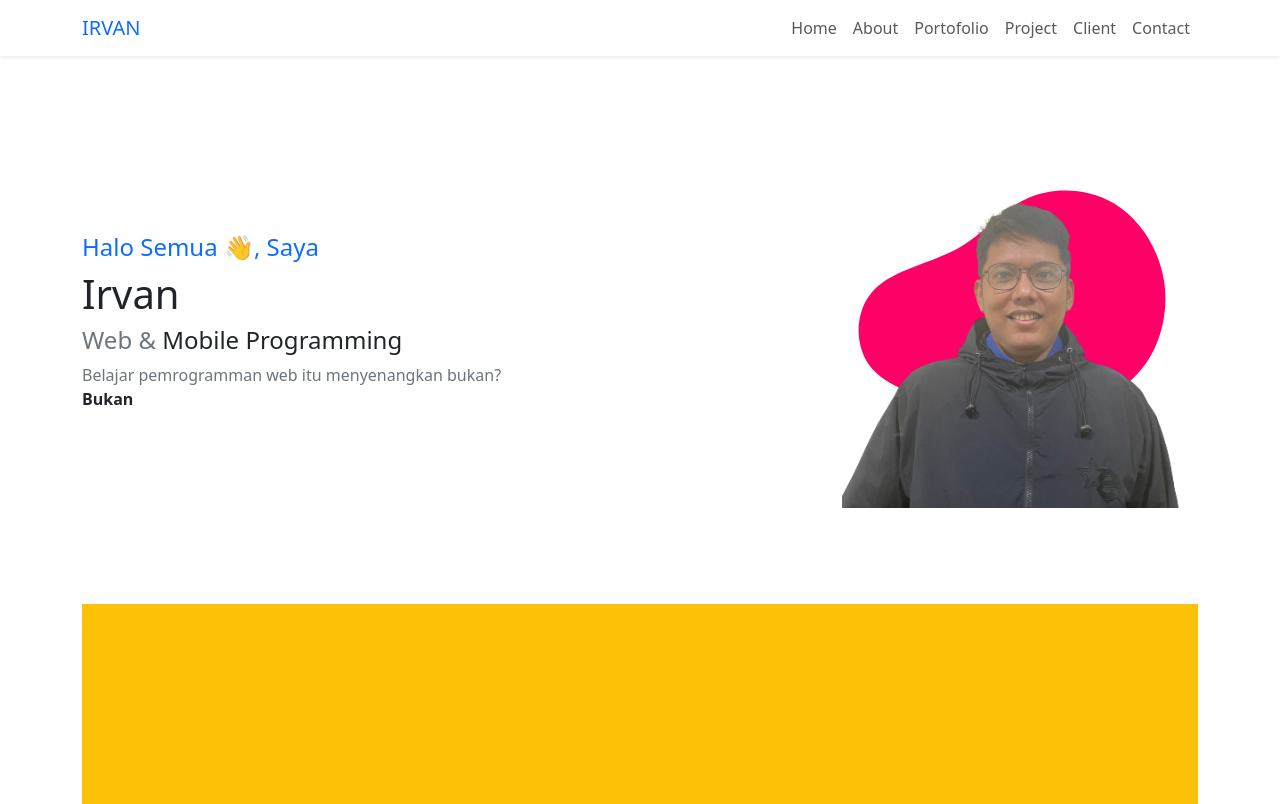
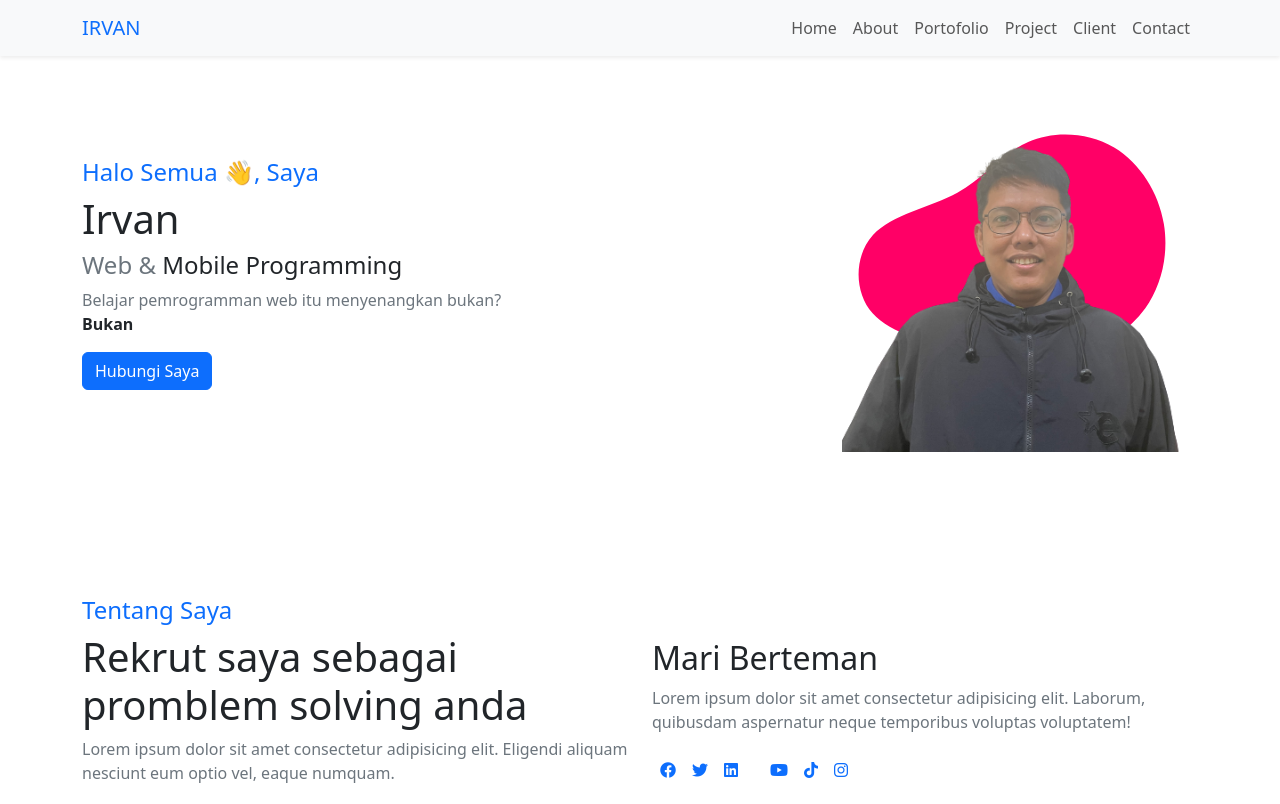
Before and after one commit to nougatlolipop/portofolio_bs, a plain HTML site: page index.html in a window 1280 px wide. Shown: the top 804 px of the page. Drawn offline with Linux system fonts and the light colour scheme.

Commit message:
tambah component home

```diff
--- a/index.html
+++ b/index.html
@@ -5,10 +5,17 @@
     <meta name="viewport" content="width=device-width, initial-scale=1.0" />
     <title>Portofolio</title>
     <link rel="stylesheet" href="assets/css/bootstrap.min.css" />
+    <link
+      rel="stylesheet"
+      href="https://cdnjs.cloudflare.com/ajax/libs/font-awesome/6.4.2/css/all.min.css"
+      integrity="sha512-z3gLpd7yknf1YoNbCzqRKc4qyor8gaKU1qmn+CShxbuBusANI9QpRohGBreCFkKxLhei6S9CQXFEbbKuqLg0DA=="
+      crossorigin="anonymous"
+      referrerpolicy="no-referrer"
+    />
   </head>
   <body>
     <!-- Navbar Start -->
-    <nav class="navbar navbar-expand-lg shadow-sm">
+    <nav class="navbar navbar-expand-lg shadow-sm fixed-top bg-light">
       <div class="container">
         <a class="navbar-brand h1 mb-0 text-primary" href="#home">IRVAN</a>
         <button
@@ -64,6 +71,7 @@
               ><br />
               <strong>Bukan</strong>
             </p>
+            <button class="btn btn-primary">Hubungi Saya</button>
           </div>
           <div class="col-md-4">
             <div class="position-relative">
@@ -87,7 +95,34 @@
       <!-- Section Home End -->
 
       <!-- Section About Start -->
-      <section id="about" class="bg-warning" style="height: 500px"></section>
+      <section id="about" class="mb-5 mt-5 pt-5 pb-5">
+        <div class="row align-items-center">
+          <div class="col-md-6">
+            <h4 class="text-primary">Tentang Saya</h4>
+            <h1>Rekrut saya sebagai promblem solving anda</h1>
+            <p class="text-secondary">
+              Lorem ipsum dolor sit amet consectetur adipisicing elit. Eligendi
+              aliquam nesciunt eum optio vel, eaque numquam.
+            </p>
+          </div>
+          <div class="col-md-6 pt-4">
+            <h2 class="pt-2">Mari Berteman</h2>
+            <p class="text-secondary">
+              Lorem ipsum dolor sit amet consectetur adipisicing elit. Laborum,
+              quibusdam aspernatur neque temporibus voluptas voluptatem!
+            </p>
+            <div class="d-flex flex y-5">
+              <a href="#" class="m-2"><i class="fa-brands fa-facebook"></i></a>
+              <a href="#" class="m-2"><i class="fa-brands fa-twitter"></i></a>
+              <a href="#" class="m-2"><i class="fa-brands fa-linkedin"></i></a>
+              <a href="#" class="m-2"><i class="fa-brands fa-threads"></i></a>
+              <a href="#" class="m-2"><i class="fa-brands fa-youtube"></i></a>
+              <a href="#" class="m-2"><i class="fa-brands fa-tiktok"></i></a>
+              <a href="#" class="m-2"><i class="fa-brands fa-instagram"></i></a>
+            </div>
+          </div>
+        </div>
+      </section>
       <!-- Section About End -->
 
       <!-- Section Portofolio Start -->
@@ -99,7 +134,12 @@
       <!-- Section Portofolio End -->
 
       <!-- Section Project Start -->
-      <section id="project" class="bg-info" style="height: 500px"></section>
+      <section id="project">
+        <div class="row">
+          <div class="col-md-6"></div>
+          <div class="col-md-6"></div>
+        </div>
+      </section>
       <!-- Section Project End -->
 
       <!-- Section Client Start -->
```
